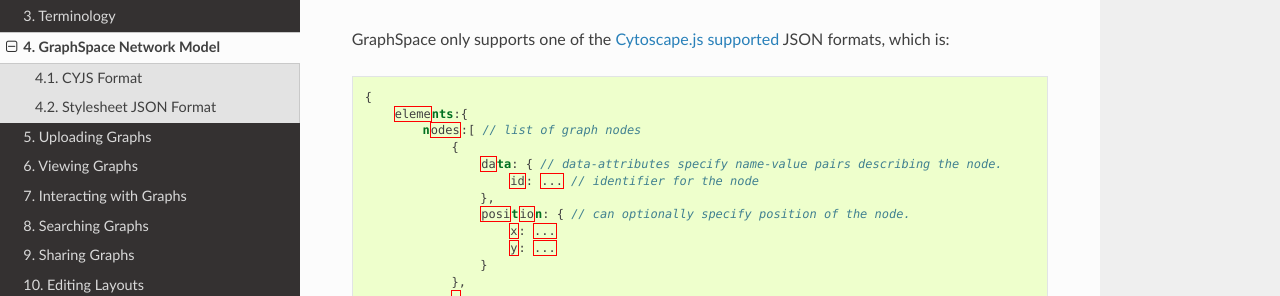
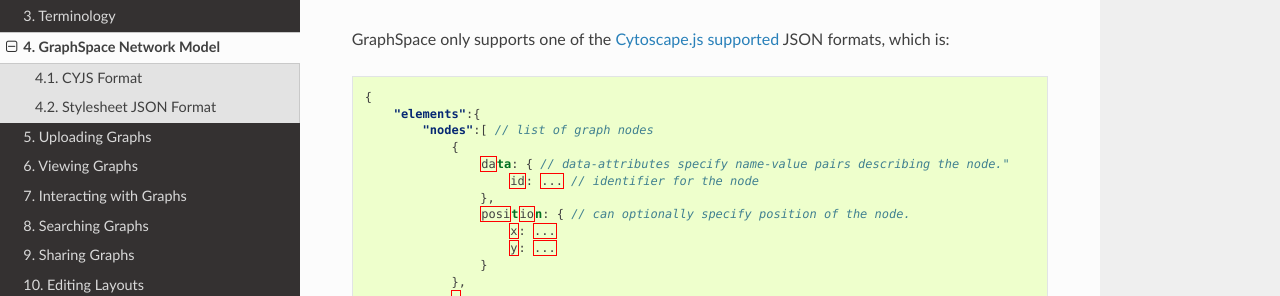
Before and after one commit to adbharadwaj/graphspace-manual, a Sphinx documentation site: the page built from docs/GraphSpace_Network_Model.md, in a window 1280 px wide and 900 px high. Shown: the part 188-484 px from the top of the window. Built offline with Sphinx 7.4.7 and the Read the Docs theme 2.0.0, drawn with Linux system fonts in a browser that asks for light colours.

Commit message:
Update GraphSpace_Network_Model.md

````diff
--- a/docs/GraphSpace_Network_Model.md
+++ b/docs/GraphSpace_Network_Model.md
@@ -6,10 +6,10 @@ GraphSpace only supports one of the [Cytoscape.js supported](http://js.cytoscape
 
 ```JSON
 {
-    elements:{
-        nodes:[ // list of graph nodes
+    "elements":{
+        "nodes":[ // list of graph nodes
             {
-                data: { // data-attributes specify name-value pairs describing the node.
+                data: { // data-attributes specify name-value pairs describing the node."
                     id: ... // identifier for the node
                 },
                 position: { // can optionally specify position of the node.
````
